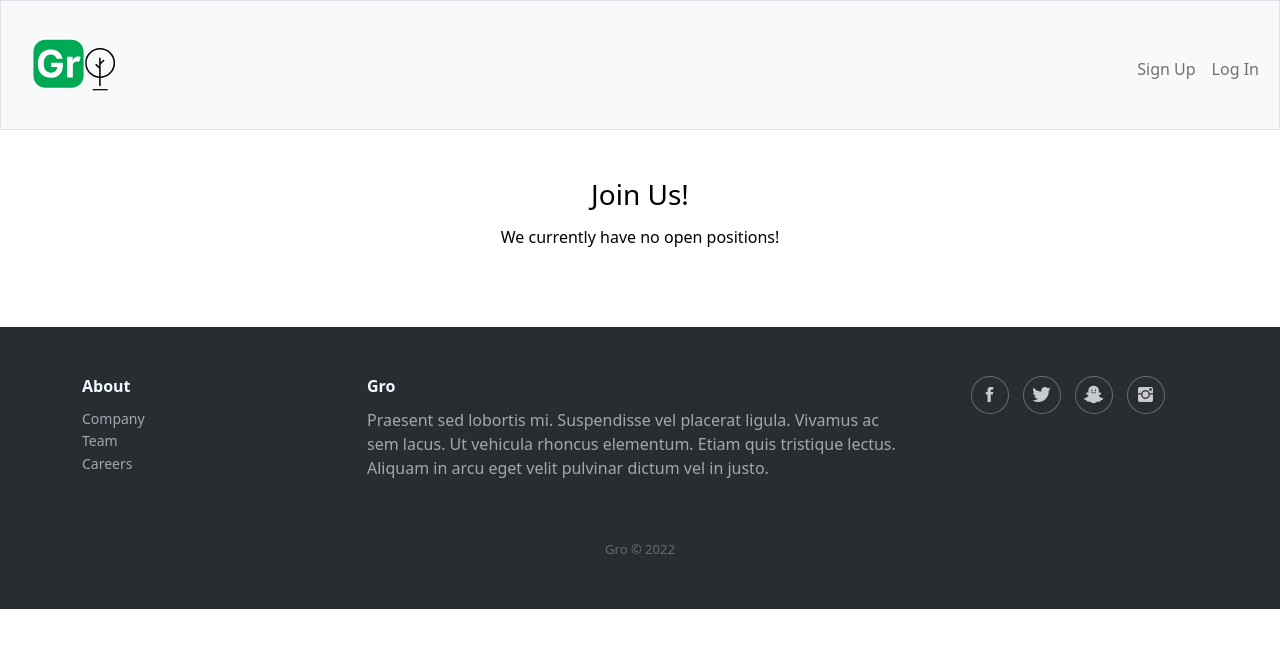
After one commit to dsarra1018/Gro, a Flask app: page /careers in a window 1280 px wide. The commit adds this page. Shown: the top 648 px of the page. Run offline with Flask 2, Linux system fonts and the light colour scheme; parts of the project's set-up code (start-up, migrations or seed data) failed here and were passed over; some libraries are stand-ins or nearby versions.

Commit message:
Added careers route.

```diff
--- a/app.py
+++ b/app.py
@@ -48,6 +48,12 @@ def about():
 def team():
     """Show team page"""
     return render_template("team.html")
+
+
+@app.route("/careers")
+def careers():
+    """Show careers page"""
+    return render_template("careers.html")
 
 
 @app.route("/login", methods=["GET", "POST"])
--- /dev/null
+++ b/templates/careers.html
@@ -0,0 +1,18 @@
+{% extends "layout.html" %}
+
+{% block title %}
+    Careers
+{% endblock %}
+
+{% block main %}
+    <div class="py-5 team4">
+        <div class="container">
+            <div class="row justify-content-center mb-4">
+                <div class="col-md-7 text-center">
+                <h3 class="mb-3">Join Us!</h3>
+                <h6 class="subtitle">We currently have no open positions!</h6>
+                </div>
+            </div>
+        </div>
+    </div>
+{% endblock %}
--- a/templates/layout.html
+++ b/templates/layout.html
@@ -61,7 +61,7 @@
                             <ul>
                                 <li><a href="/about">Company</a></li>
                                 <li><a href="/team">Team</a></li>
-                                <li><a href="#">Careers</a></li>
+                                <li><a href="/careers">Careers</a></li>
                             </ul>
                         </div>
                         <div class="col-md-6 item text">
```
